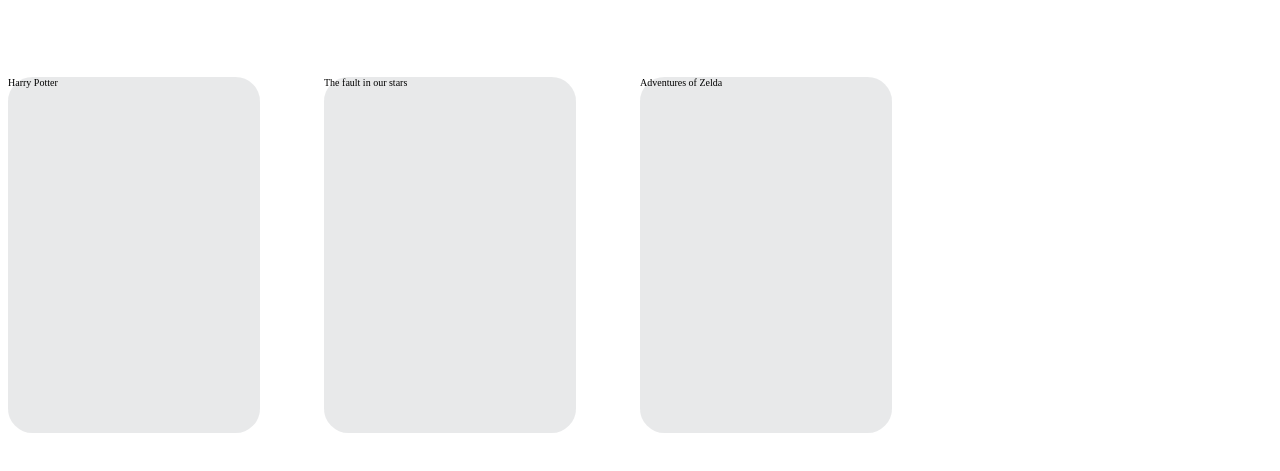
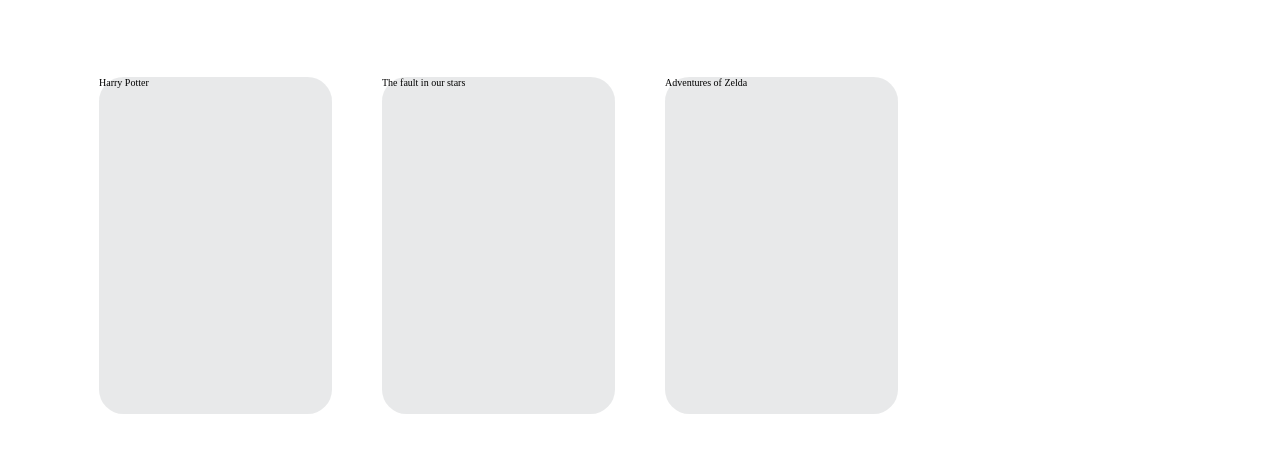
Before and after one commit to ca-de-so/library, a plain HTML site: page index.html in a window 1280 px wide. Shown: the part 95-566 px from the top of the page. Drawn offline with Linux system fonts and the light colour scheme.

Commit message:
Format the styling of card-container and the cards

```diff
--- a/styles.css
+++ b/styles.css
@@ -45,13 +45,19 @@
   display: grid;
   grid-template-columns: 1fr 1fr 1fr 1fr;
   margin-top: 80px;
+  gap: 50px;
+  margin-left: auto;
+  margin-right: auto;
+  width: 1082px;
 }
 
 .card {
-  width: 252.01px;
-  height: 356px;
+  /* width: 252.01px; */
+  /* height: 356px; */
+  height: 336.99px;
   border-radius: 24.4px;
   background-color: rgba(181, 183, 187, 31%);
+  /* outline: solid 5px purple; */
 }
 
 .book-cover {
```
